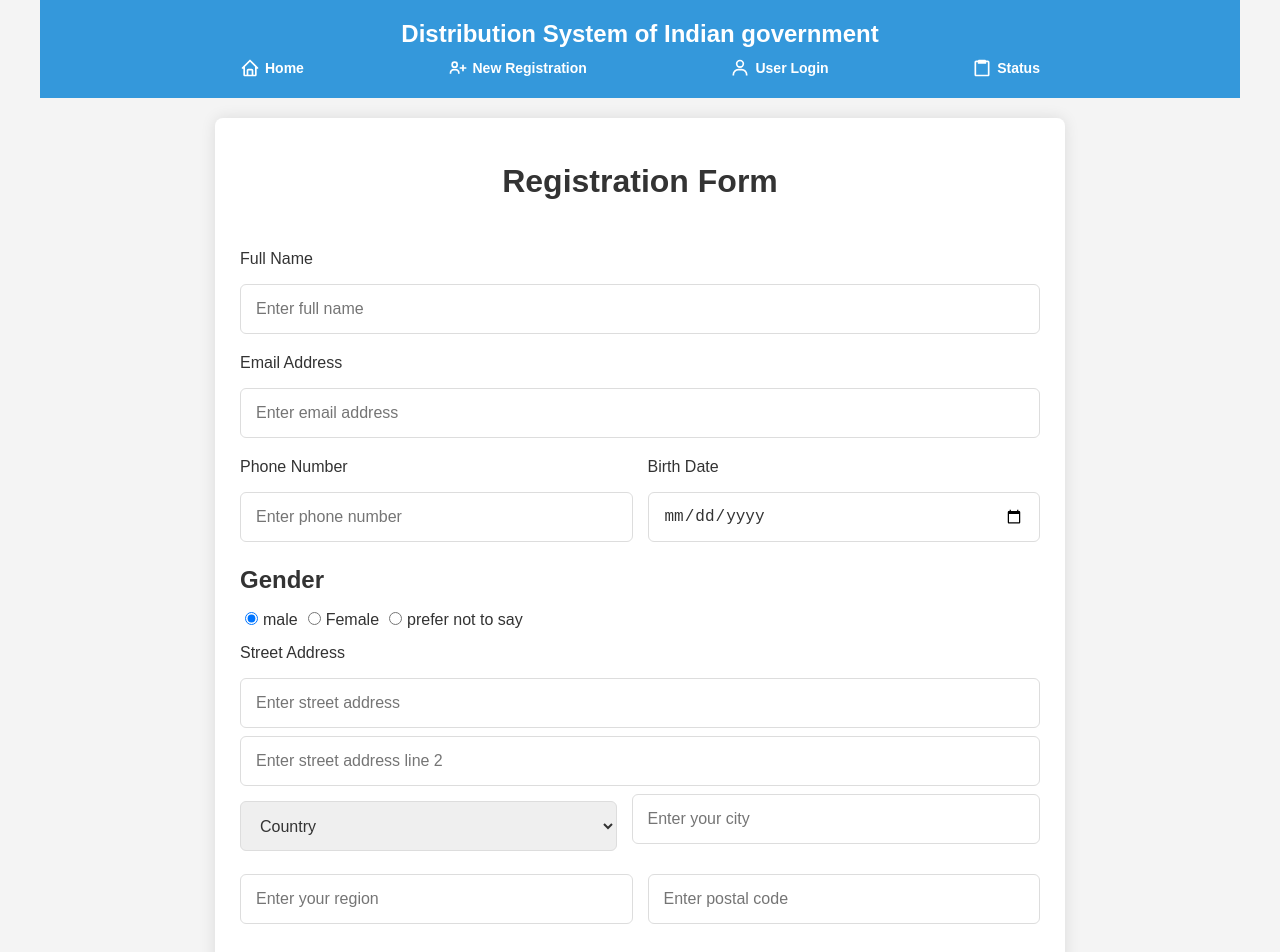
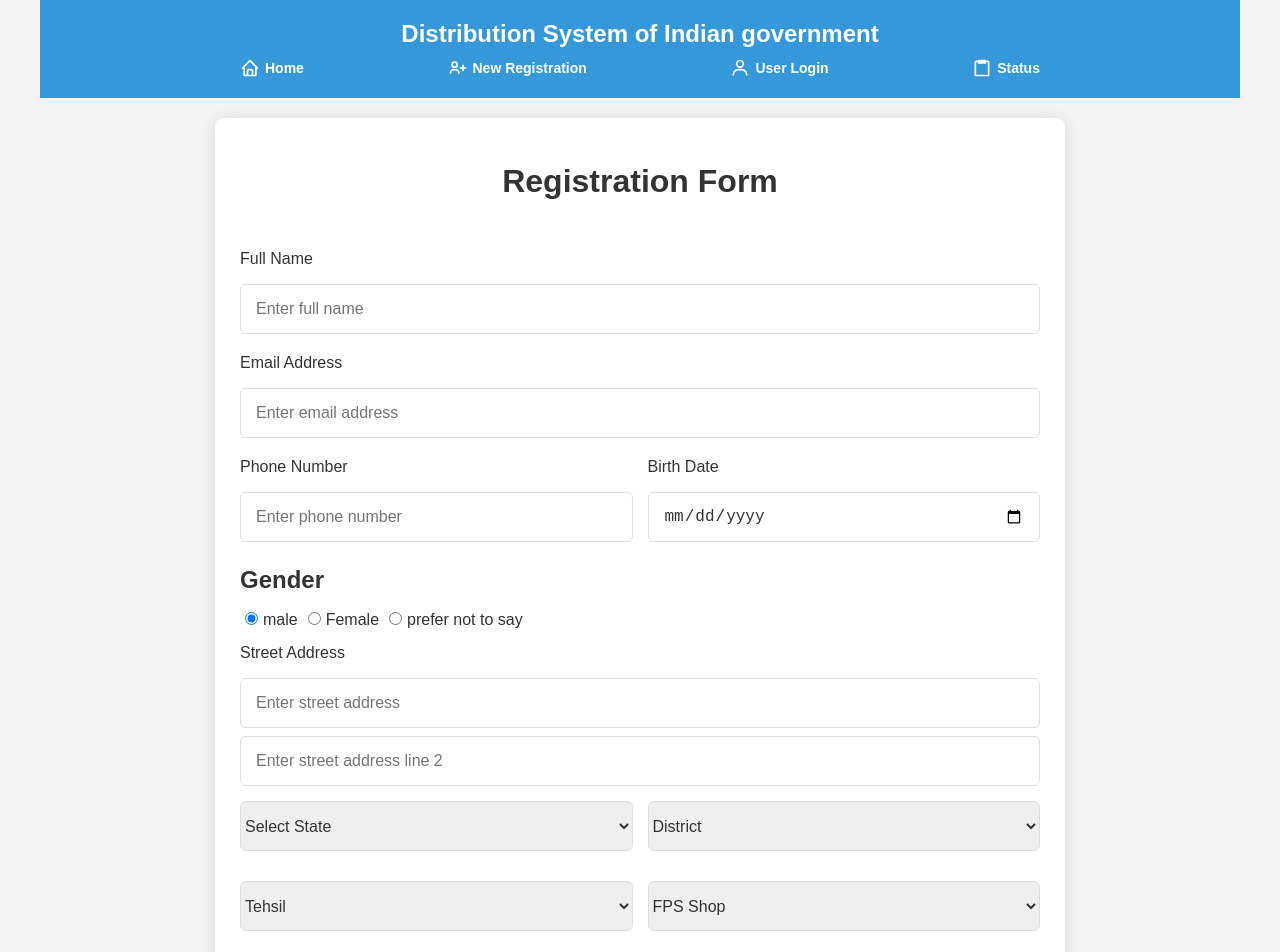
Before and after one commit to prashantgupta8feb/Public-Distribution-Syatem-POC, a React (Create React App) app in the folder frontend/: page /new-registration in a window 1280 px wide. Shown: the top 952 px of the page. Built offline with nearby package versions, Linux system fonts and the light colour scheme.

Commit message:
State,District and Tehsil dropdown added to Registration page also state is filled dynamically

```diff
--- a/frontend/src/components/RegistrationForm.js
+++ b/frontend/src/components/RegistrationForm.js
@@ -1,8 +1,18 @@
 // src/components/RegistrationForm.js
-import React, { useState } from 'react';
+import React, { useEffect, useState } from 'react';
 import './RegistrationForm.css';
 
 const RegistrationForm = () => {
+
+  const StatesValues =[
+    {id:"1",name:"Uttrakhand"},
+    {id:"2",name:"Delhi"},
+  ]
+  const [states,setStates]=useState([]);
+  useEffect(()=>{
+    setStates(states);
+  }
+  )
   const [fullName, setFullName] = useState('');
   const [email, setEmail] = useState('');
   const [phoneNumber, setPhoneNumber] = useState('');
@@ -10,12 +20,16 @@ const RegistrationForm = () => {
   const [gender, setGender] = useState('male');
   const [streetAddress1, setStreetAddress1] = useState('');
   const [streetAddress2, setStreetAddress2] = useState('');
-  const [country, setCountry] = useState('');
+  const [State, setState] = useState('');
   const [city, setCity] = useState('');
   const [region, setRegion] = useState('');
   const [postalCode, setPostalCode] = useState('');
+  const [District, setDistrict] = useState('');
+  const [Tehsil, setTehsil] = useState('');
+  const [Fpsshop, setFpsshop] = useState('');
 
   const handleSubmit = (e) => {
+
     e.preventDefault();
     // Add your form submission logic here
     console.log('Form submitted:', {
@@ -26,12 +40,17 @@ const RegistrationForm = () => {
       gender,
       streetAddress1,
       streetAddress2,
-      country,
+      State,
       city,
       region,
       postalCode,
+      District,
+      Tehsil,
+      Fpsshop,
     });
   };
+
+
 
   return (
     <section className="container">
@@ -80,25 +99,51 @@ const RegistrationForm = () => {
           <label className="label">Street Address</label>
           <input type="text" placeholder="Enter street address" value={streetAddress1} onChange={(e) => setStreetAddress1(e.target.value)} required />
           <input type="text" placeholder="Enter street address line 2" value={streetAddress2} onChange={(e) => setStreetAddress2(e.target.value)} required />
-
+        </div>
           <div className="column">
+          <div className="select-box">
+              <select>
+                <option value="0">Select State</option>
+              {
+                StatesValues && StatesValues.values !== undefined ?
+                StatesValues.map((ctr,index)=>{
+                    return(
+                      <option key={index} value={ctr.id}>{ctr.name}</option>
+                    )
+                })
+                :"No states"
+              }
+              </select>
+              </div>
             <div className="select-box">
-              <select value={country} onChange={(e) => setCountry(e.target.value)} required>
-                <option hidden>Country</option>
-                <option>America</option>
-                <option>Japan</option>
-                <option>India</option>
-                <option>Nepal</option>
+              <select value={District} onChange={(e) => setDistrict(e.target.value)} required>
+                <option hidden>District</option>
+                <option>Dehradun</option>
+                <option>Haridwar</option>
+                <option>Almora</option>
+                <option>Nanital</option>
               </select>
             </div>
-            <input type="text" placeholder="Enter your city" value={city} onChange={(e) => setCity(e.target.value)} required />
+            </div>
+          <div className="column">
+          <div className="select-box">
+              <select value={Tehsil} onChange={(e) => setTehsil(e.target.value)} required>
+                <option hidden>Tehsil</option>
+                <option>Dehradun</option>
+                <option>Vikashnagar</option>
+                <option>Risikesh</option>
+              </select>
+            </div>
+            <div className="select-box">
+              <select value={Fpsshop} onChange={(e) => setFpsshop(e.target.value)} required>
+                <option hidden>FPS Shop</option>
+                <option>MS test 1</option>
+                <option>MS test 2</option>
+                <option>MS test 3</option>
+              </select>
+            </div>
           </div>
 
-          <div className="column">
-            <input type="text" placeholder="Enter your region" value={region} onChange={(e) => setRegion(e.target.value)} required />
-            <input type="number" placeholder="Enter postal code" value={postalCode} onChange={(e) => setPostalCode(e.target.value)} required />
-          </div>
-        </div>
 
         <button type="submit" className="button">Submit</button>
       </form>
```
